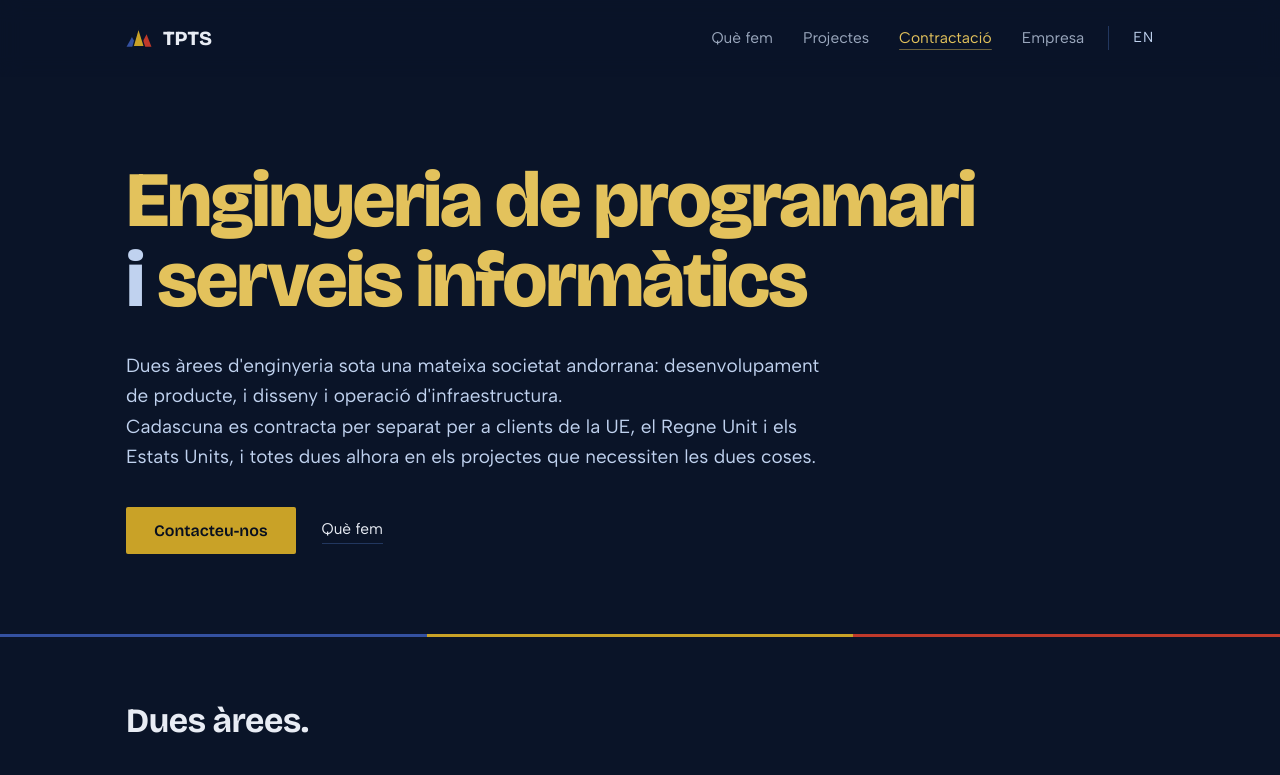
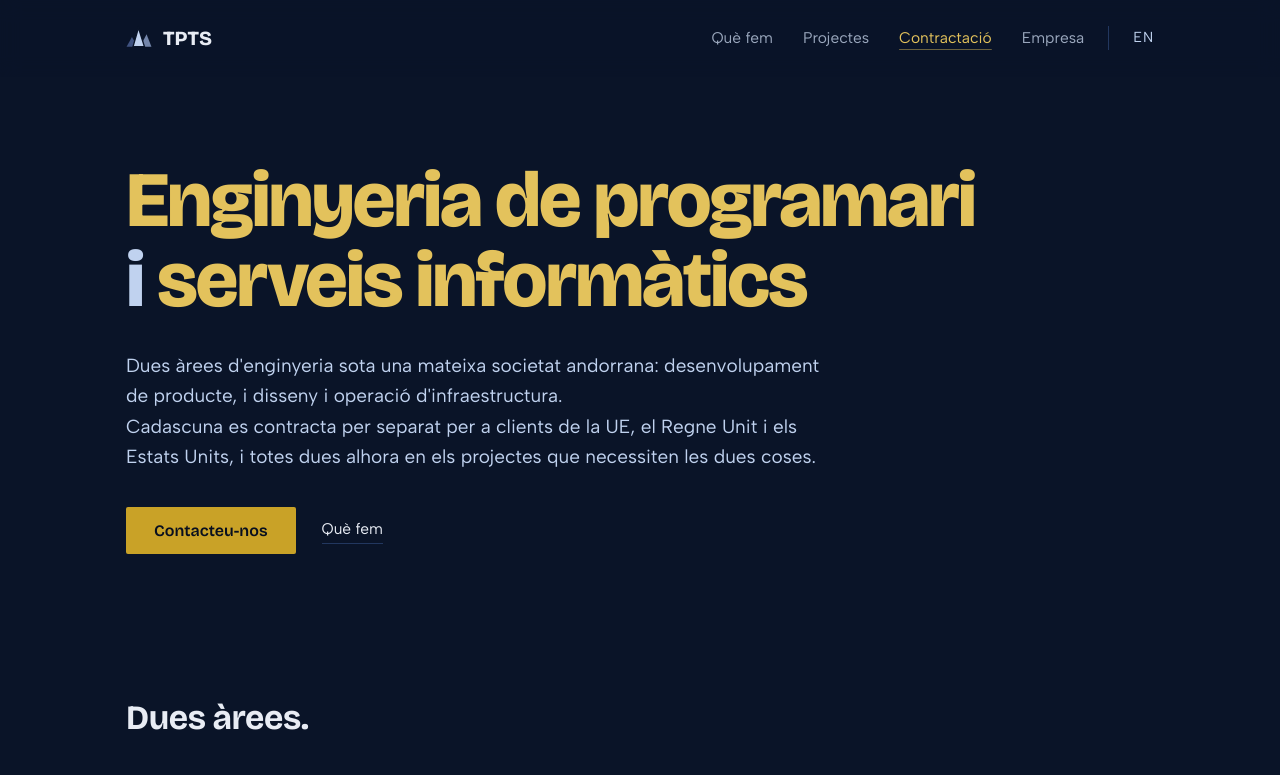
Before and after one commit to martapanc/tpts.ad, an Astro site: page / in a window 1280 px wide. Shown: the top 775 px of the page. Built offline with nearby package versions, Linux system fonts and the light colour scheme; Astro itself is replaced by a stand-in of ours.

Commit message:
Drop the national colours from the logo, hero and sharing images
The three peaks were blue, yellow and red, the Andorran flag, and the hero
carried a tricolour strip. As non-citizen residents we would rather not
borrow local symbols, so the mark is now neutral and the strip is gone.

Co-Authored-By: Claude Sonnet 5.5 <noreply@anthropic.com>
Claude-Session: https://claude.ai/code/session_01R936WomDATKBtndk5ofmAE

```diff
--- a/design/og-image.html
+++ b/design/og-image.html
@@ -81,24 +81,15 @@
         font-weight: 500;
         color: #e8ecf4;
       }
-      .tricolour {
-        display: flex;
-        height: 10px;
-        margin-inline: -76px;
-      }
-      .tricolour span {
-        flex: 1;
-      }
     </style>
   </head>
   <body>
     <div class="brand">
       <svg viewBox="0 0 96 96" width="46" height="46">
-        <polygon points="2,80 22,44 42,80" fill="#3451a1" />
-        <polygon points="52,80 76,34 94,80" fill="#c0392b" />
-        <polygon points="26,80 46,10 68,80" fill="#c9a227" stroke="#0a1428" stroke-width="5" />
+        <polygon points="2,80 22,44 42,80" fill="#3f5280" />
+        <polygon points="52,80 76,34 94,80" fill="#7486ab" />
+        <polygon points="26,80 46,10 68,80" fill="#c0d2ef" stroke="#0a1428" stroke-width="5" />
       </svg>
-      <span>TPTS</span>
     </div>
 
     <h1><span id="l1"></span><br /><span class="conj" id="conj"></span><span id="l2"></span></h1>
@@ -107,11 +98,6 @@
       <div class="foot">
         <b>Taylor Pancaldi Technology Services SL</b>
         <span id="place"></span>
-      </div>
-      <div class="tricolour">
-        <span style="background: #3451a1"></span>
-        <span style="background: #c9a227"></span>
-        <span style="background: #c0392b"></span>
       </div>
     </div>
 
--- a/src/components/Hero.astro
+++ b/src/components/Hero.astro
@@ -26,10 +26,6 @@ const { hero, sections } = copy;
     </div>
   </div>
 </section>
-
-<div class="tricolour" aria-hidden="true">
-  <span></span><span></span><span></span>
-</div>
 
 <style>
   .hero {
@@ -66,23 +62,4 @@ const { hero, sections } = copy;
     flex-wrap: wrap;
     gap: clamp(1rem, 2.2vw, 1.625rem);
   }
-
-  .tricolour {
-    display: flex;
-    height: 3px;
-  }
-
-  .tricolour span {
-    flex: 1;
-  }
-
-  .tricolour span:nth-child(1) {
-    background: var(--c-peak-blue);
-  }
-  .tricolour span:nth-child(2) {
-    background: var(--c-peak-gold);
-  }
-  .tricolour span:nth-child(3) {
-    background: var(--c-peak-red);
-  }
 </style>
--- a/src/components/Logo.astro
+++ b/src/components/Logo.astro
@@ -21,11 +21,11 @@ const { size = 26, surface = 'var(--c-bg)', class: className } = Astro.props;
   aria-hidden="true"
   focusable="false"
 >
-  <polygon points="2,80 22,44 42,80" fill="var(--c-peak-blue)"></polygon>
-  <polygon points="52,80 76,34 94,80" fill="var(--c-peak-red)"></polygon>
+  <polygon points="2,80 22,44 42,80" fill="var(--c-peak-left)"></polygon>
+  <polygon points="52,80 76,34 94,80" fill="var(--c-peak-right)"></polygon>
   <polygon
     points="26,80 46,10 68,80"
-    fill="var(--c-peak-gold)"
+    fill="var(--c-peak-centre)"
     stroke={surface}
     stroke-width="5"></polygon>
 </svg>
--- a/src/styles/tokens.css
+++ b/src/styles/tokens.css
@@ -23,10 +23,10 @@
   --c-gold-line: rgba(227, 194, 92, 0.45);
   --c-on-gold: #080f1f;
 
-  /* ---- Brand mark (the three peaks) ---- */
-  --c-peak-blue: #3451a1;
-  --c-peak-gold: #c9a227;
-  --c-peak-red: #c0392b;
+  /* ---- Brand mark (the three peaks): deliberately neutral, no national colours ---- */
+  --c-peak-left: #3f5280;
+  --c-peak-right: #7486ab;
+  --c-peak-centre: #c0d2ef;
 
   /* ---- Paper (invoice card) ---- */
   --c-paper: #f7f5ef;
```
Also changed, not shown: public/favicon.svg, public/og-ca.png, public/og-en.png.
